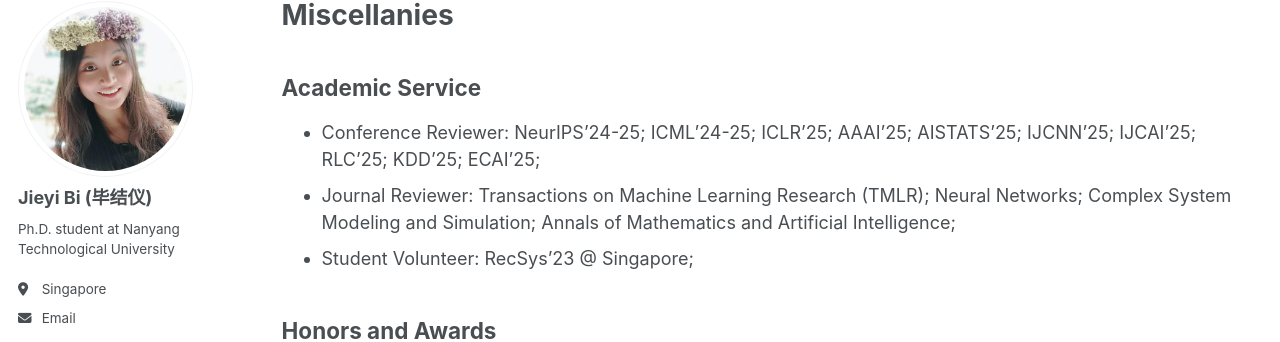
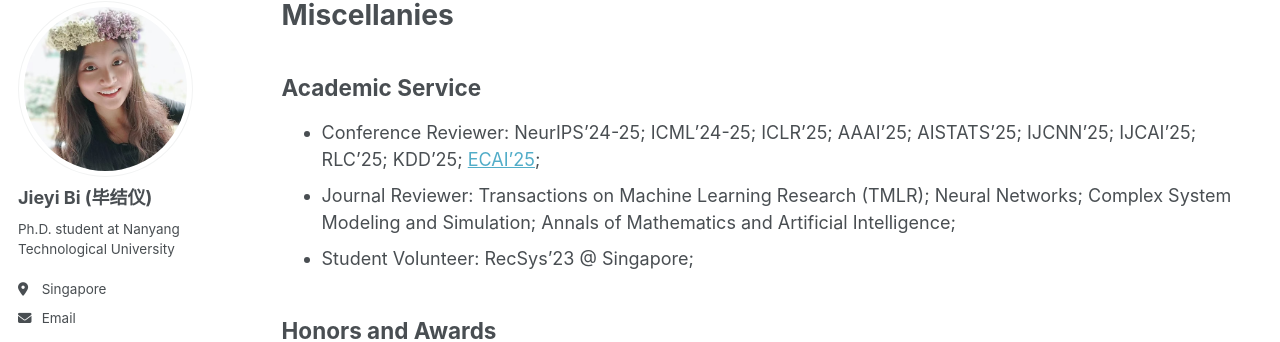
Before and after one commit to jieyibi/jieyibi.github.io, a Jekyll site: the page built from _pages/miscellanies.md, in a window 1280 px wide and 900 px high. Shown: the part 105-447 px from the top of the window. Built offline with Jekyll 4.4.1, drawn with Linux system fonts in a browser that asks for light colours; some web fonts are replaced; part of the change alters nothing that is shown.

```diff
--- a/_pages/miscellanies.md
+++ b/_pages/miscellanies.md
@@ -7,7 +7,7 @@ author_profile: true
 
 ## Academic Service
 
-* Conference Reviewer: NeurIPS'24-25; ICML'24-25; ICLR'25; AAAI'25; AISTATS’25; IJCNN'25; IJCAI'25; RLC'25; KDD'25; ECAI'25;
+* Conference Reviewer: NeurIPS'24-25; ICML'24-25; ICLR'25; AAAI'25; AISTATS’25; IJCNN'25; IJCAI'25; RLC'25; KDD'25; [ECAI'25](https://ecai2025.org/program-committee/);
 * Journal Reviewer: Transactions on Machine Learning Research (TMLR); Neural Networks; Complex System Modeling and Simulation; Annals of Mathematics and Artificial Intelligence;
 * Student Volunteer: RecSys'23 @ Singapore;
 
```
